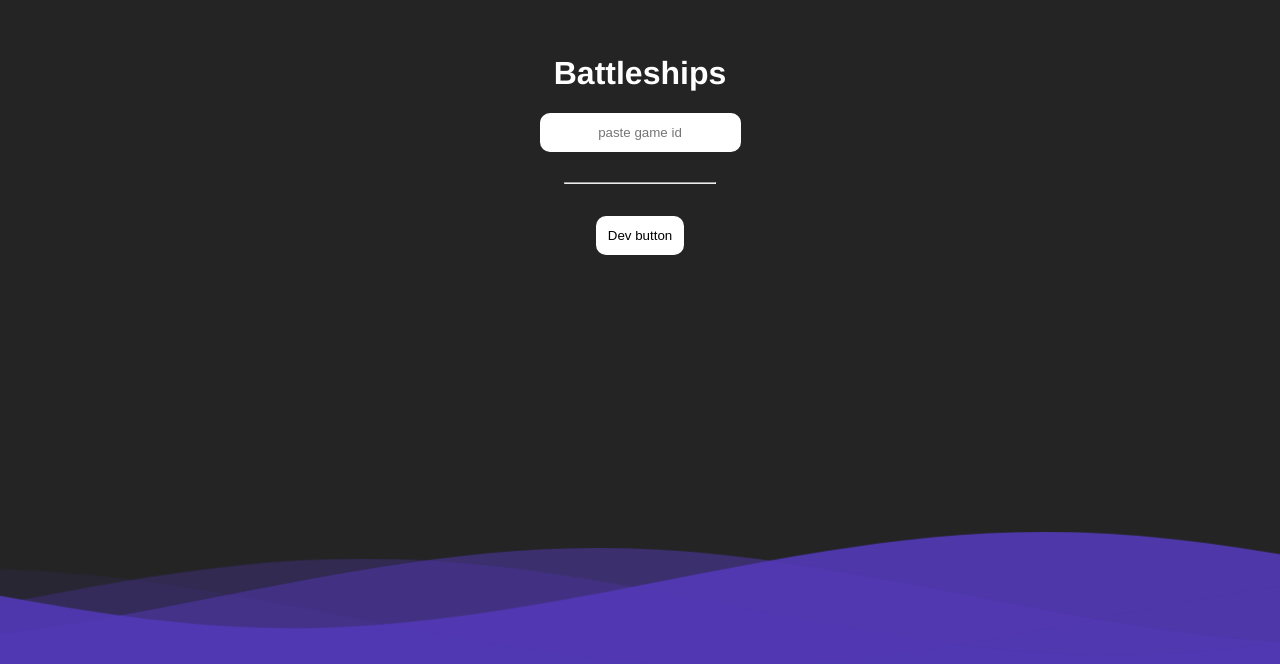
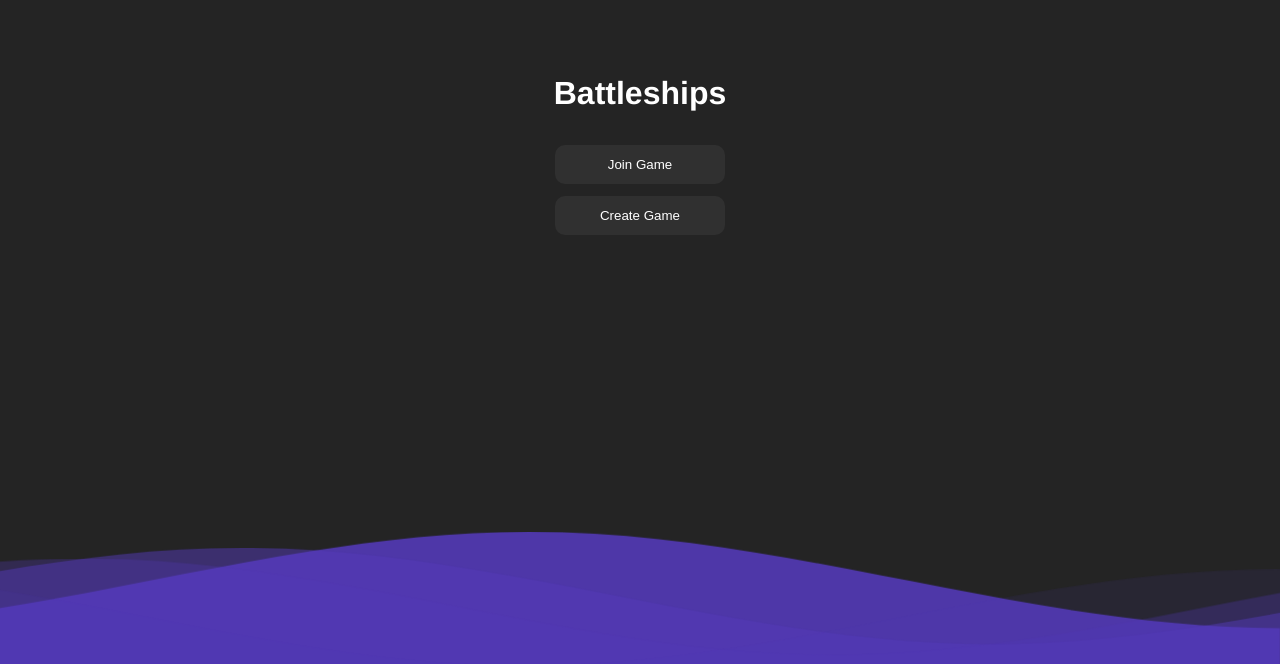
Before and after one commit to h0rzn/sink-ships, a Vue app: page / in a window 1280 px wide. Shown: the part 136-800 px from the top of the page. Built offline with nearby package versions, Linux system fonts and the light colour scheme.

Commit message:
added game dir in components & improved homepage

```diff
--- a/src/components/ActivePlayer.vue
+++ b/src/components/ActivePlayer.vue
@@ -1,5 +1,4 @@
 <template>
-
 	<div id="active-player">
 		<div ref="enemy" id="enemy-box" class="player-box" :class="{ active: active }">
 			<p>Enemy</p>
--- a/src/components/HomeScreen.vue
+++ b/src/components/HomeScreen.vue
@@ -2,13 +2,12 @@
 <div v-if="!ingame" class="home-fullscreen">
   <div id="items">
     <h1 class="title">Battleships</h1>
-    <input id="gameid-input" placeholder="paste game id"/>
-    <hr />
-    <!-- <button class="create-button">New Game</button> -->
-    <button class="create-button" @click="openModal">Dev button</button>
+    <button class="action-button" @click="openModal">Join Game</button>
+    <button class="action-button" @click="openModal">Create Game</button>
     <ModalWindow title="Join Game" ref="modal">
       <p>join game content here</p>
-      <button @click="startGame">start</button>
+      <input id="gameid-input" />
+      <button class="action-button" @click="startGame">start</button>
     </ModalWindow>
   </div>
   <div class="waves-wrapper">
@@ -45,7 +44,7 @@
 
 <script setup lang="ts">
 import { ref } from 'vue';
-import ShipGame from './ShipGame.vue';
+import ShipGame from './game/ShipGame.vue';
 import ModalWindow from './base/ModalWindow.vue';
 
 const ingame = ref<boolean>(false);
@@ -75,12 +74,6 @@ const openModal = () => {
   align-items: center;
 }
 
-#items hr {
-  width: 150px;
-  color: #fff;
-  margin: 20px 0px;
-}
-
 .title {
   color: #fff;
 }
@@ -88,8 +81,10 @@ const openModal = () => {
 #gameid-input {
   border: none;
   border-radius: 10px;
-  padding: 12px;
-  background-color: #fff;
+  padding: 12px 0px;
+  width: 170px;
+  color: #fff;
+  background-color: #303030;
   margin-bottom: 10px;
   text-align: center;
 }
@@ -97,17 +92,18 @@ input:focus {
   outline: none;
 }
 
-.create-button {
+.action-button {
   border: none;
-  background-color: #fff;
+  background-color: #303030;
+  color: #fff;
+  width: 170px;
   border-radius: 10px;
   padding: 12px;
   margin-top: 12px;
   cursor: pointer;
   transition: transform .3s;
 }
-.create-button:hover {
-  transform: scale(1.05);
+.action-button:hover {
   background-color: rgba(84,58,183,0.9);
   color: #fff;
 }
--- a/src/components/FieldMap.vue
+++ b/src/components/game/FieldMap.vue
@@ -9,7 +9,7 @@
 <script setup lang="ts">
 import { ref, onMounted } from 'vue';
 import MapCell from './MapCell.vue';
-import { Cell, CellState } from '../GameHelpers';
+import { Cell, CellState } from '@/GameHelpers';
 
 defineExpose({
     updateCell
--- a/src/components/MapCell.vue
+++ b/src/components/game/MapCell.vue
@@ -6,7 +6,7 @@
 
 <script setup lang="ts">
 import { onMounted, ref, watch } from 'vue';
-import { CellState } from '../GameHelpers';
+import { CellState } from '@/GameHelpers';
 
 const props = defineProps<{
     row: number,
--- a/src/components/ShipGame.vue
+++ b/src/components/game/ShipGame.vue
@@ -16,8 +16,8 @@
 import { onMounted, ref } from 'vue';
 import FieldMap from './FieldMap.vue';
 import { Ship, CellState, Move } from '@/GameHelpers';
-import ActivePlayer from './ActivePlayer.vue';
-import IconTimer from './base/IconTimer.vue';
+import ActivePlayer from '../ActivePlayer.vue';
+import IconTimer from '../base/IconTimer.vue';
 
 defineProps({
   playerName: { type: String, required: true },
```
Also changed, not shown: src/components/ShipInventory.vue (deleted, +0 -39 lines), src/components/game/ShipItem.vue (renamed from src/components/ShipItem.vue).
